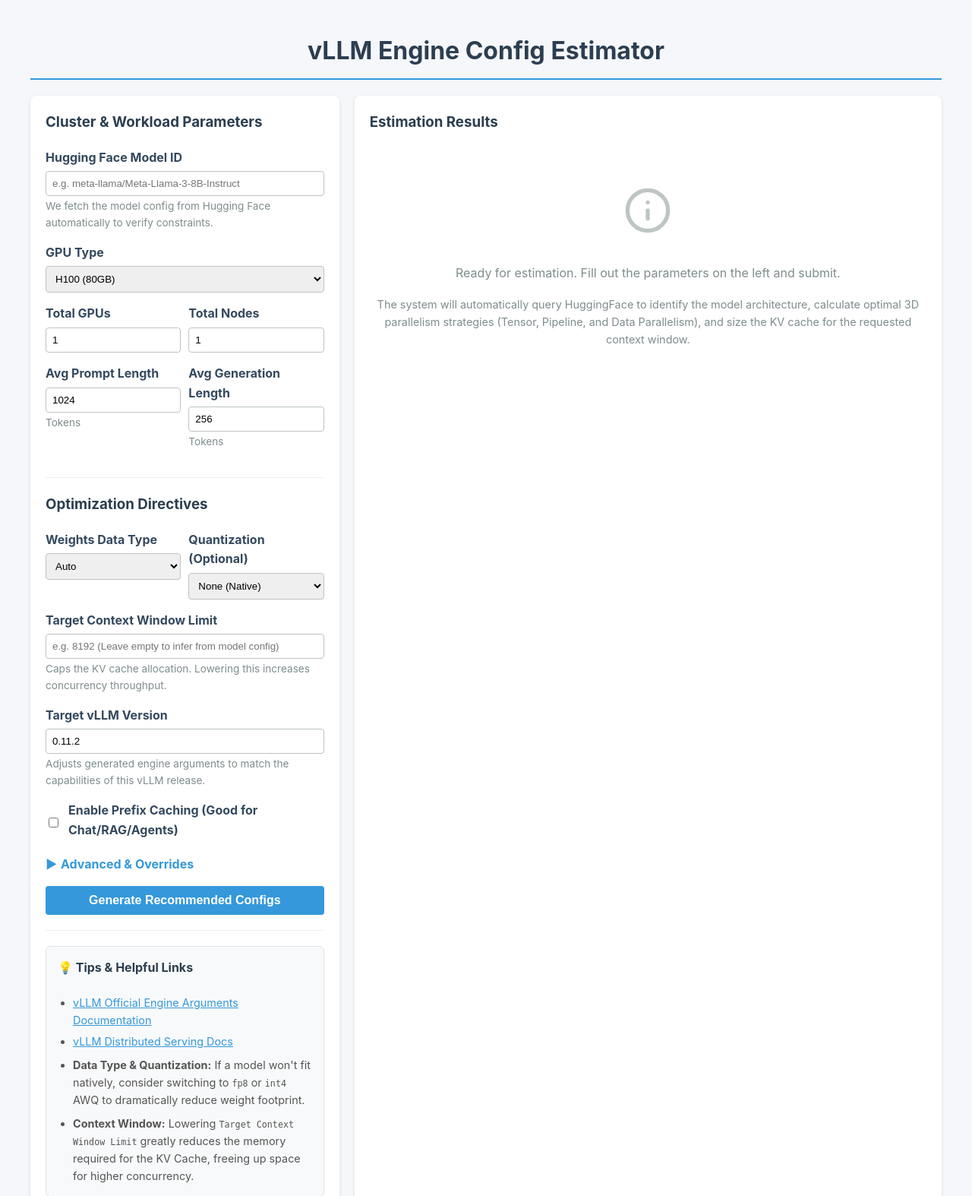
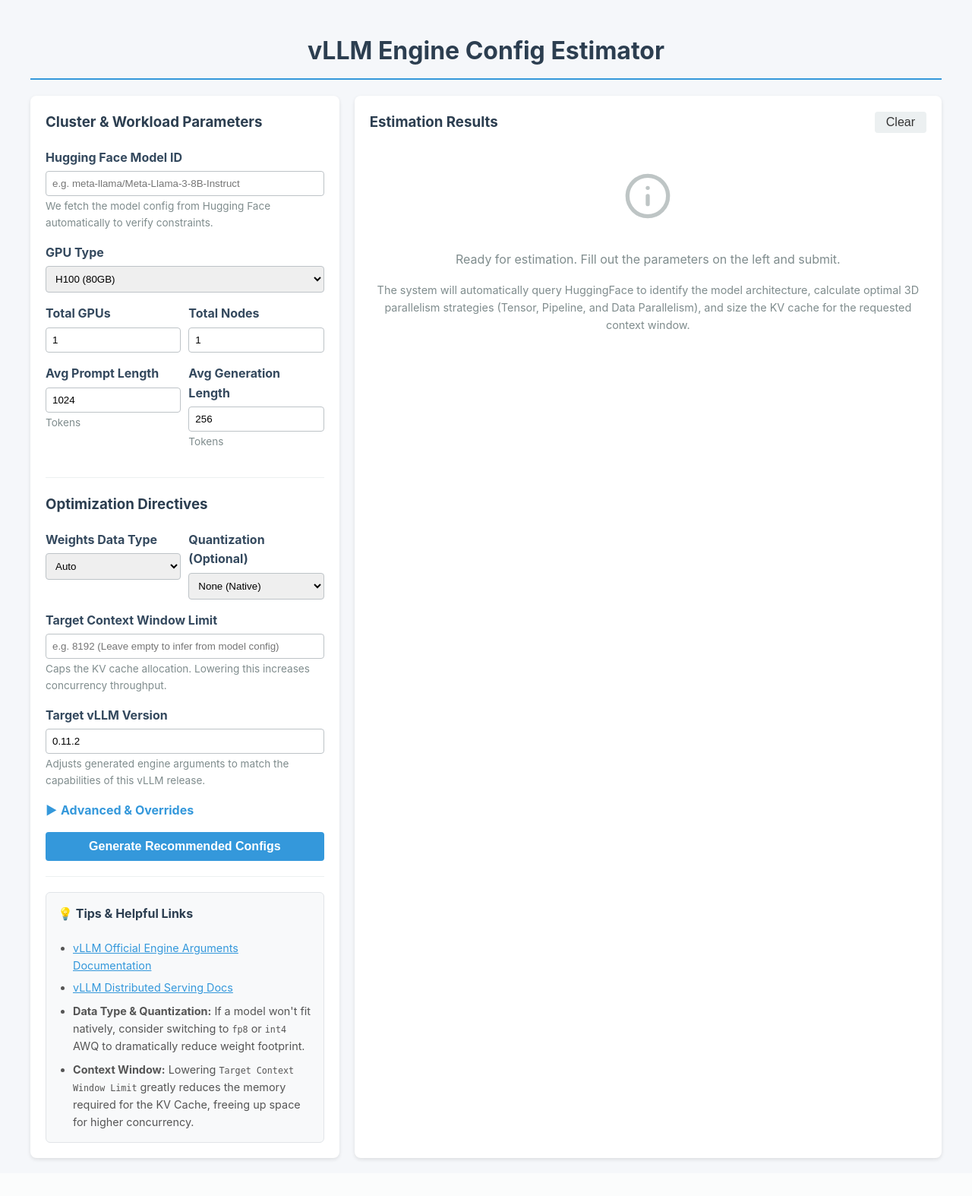
Before and after one commit to jhurlocker/vllm_config_estimator, a Flask app: page / in a window 1280 px wide. Shown: the top 1574 px of the page at 76% size. After the commit the page ends 1528 px from the top, so only its background shows below. Run offline with Flask 3, Linux system fonts and the light colour scheme.

Commit message:
Add clear button and move prefix caching checkbox to advanced section

```diff
--- a/templates/index.html
+++ b/templates/index.html
@@ -155,14 +155,14 @@
                     <span class="help-text">Adjusts generated engine arguments to match the capabilities of this vLLM release.</span>
                 </div>
 
-                <div class="form-group checkbox-group">
-                    <input type="checkbox" id="expect_shared_prefix" name="expect_shared_prefix">
-                    <label for="expect_shared_prefix">Enable Prefix Caching (Good for Chat/RAG/Agents)</label>
-                </div>
-
                 <div class="advanced-toggle" onclick="toggleAdvanced()">Advanced & Overrides</div>
                 <div id="advanced-settings" class="advanced-content">
-                    <div class="form-group">
+                    <div class="form-group checkbox-group" style="margin-top: 15px;">
+                        <input type="checkbox" id="expect_shared_prefix" name="expect_shared_prefix">
+                        <label for="expect_shared_prefix">Enable Prefix Caching (Good for Chat/RAG/Agents)</label>
+                    </div>
+
+                    <div class="form-group" style="margin-top: 15px;">
                         <label for="constraints">Optimizer Constraints</label>
                         <input type="text" id="constraints" name="constraints" placeholder="e.g. ttft:p95<2s;itl:p95<50ms">
                         <span class="help-text">Filter output profiles against SLA constraints</span>
@@ -221,7 +221,10 @@
         </div>
 
         <div class="output-section">
-            <h3 class="section-title">Estimation Results</h3>
+            <div style="display: flex; justify-content: space-between; align-items: center; margin-bottom: 0;">
+                <h3 class="section-title" style="margin-bottom: 0;">Estimation Results</h3>
+                <button type="button" id="clearBtn" class="secondary" style="width: auto; margin-top: 0; padding: 5px 15px; background: #ecf0f1; color: #333; font-weight: normal;">Clear</button>
+            </div>
             <div id="loader" class="loader"></div>
 
             <div id="output-container" style="display: none;">
@@ -366,6 +369,24 @@
             return html;
         }
 
+        document.getElementById('clearBtn').addEventListener('click', () => {
+            const outputContainer = document.getElementById('output-container');
+            const errorContainer = document.getElementById('error-container');
+            const initialState = document.getElementById('initial-state');
+
+            outputContainer.style.display = 'none';
+            errorContainer.style.display = 'none';
+            initialState.style.display = 'block';
+
+            // Clear contents
+            document.getElementById('issues-container').innerHTML = '';
+            document.getElementById('tab-balanced').innerHTML = '';
+            document.getElementById('tab-throughput').innerHTML = '';
+            document.getElementById('tab-latency').innerHTML = '';
+            document.getElementById('optimizer-stdout').innerText = '';
+            document.getElementById('raw-json').innerText = '';
+        });
+
         document.getElementById('estimateForm').addEventListener('submit', async (e) => {
             e.preventDefault();
 
```
